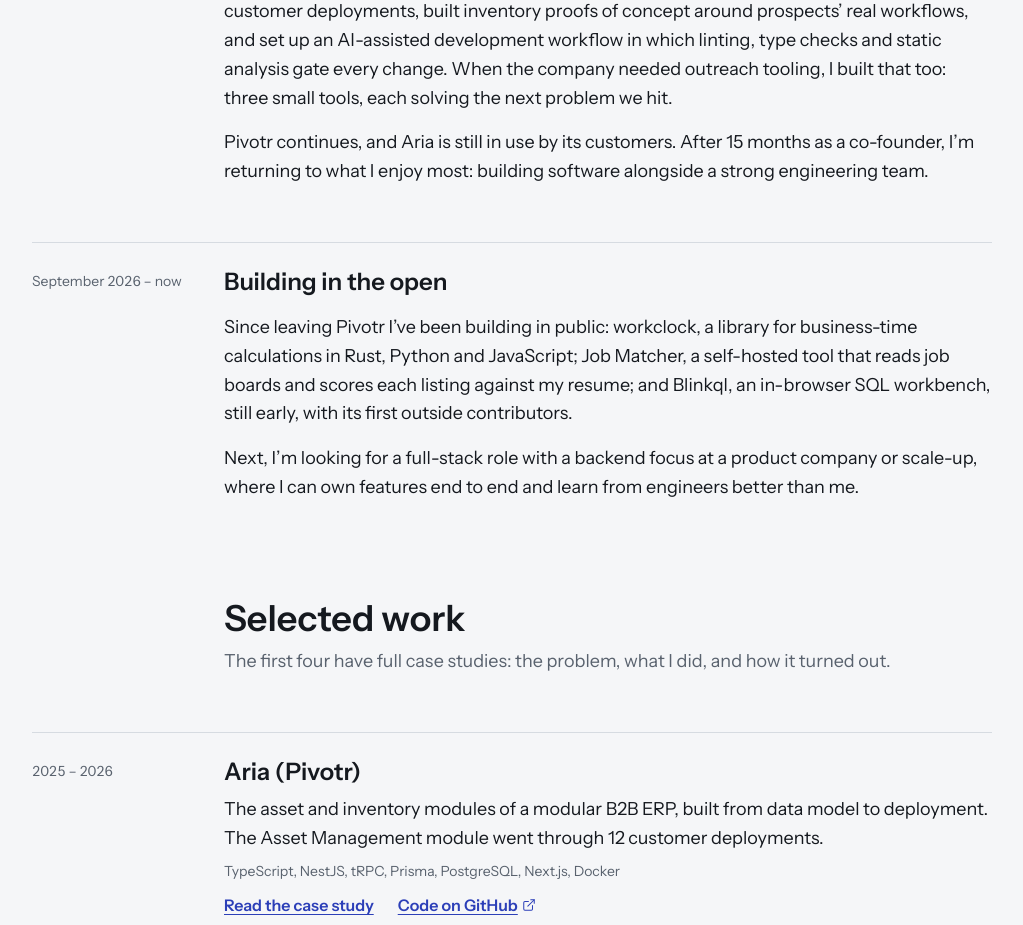
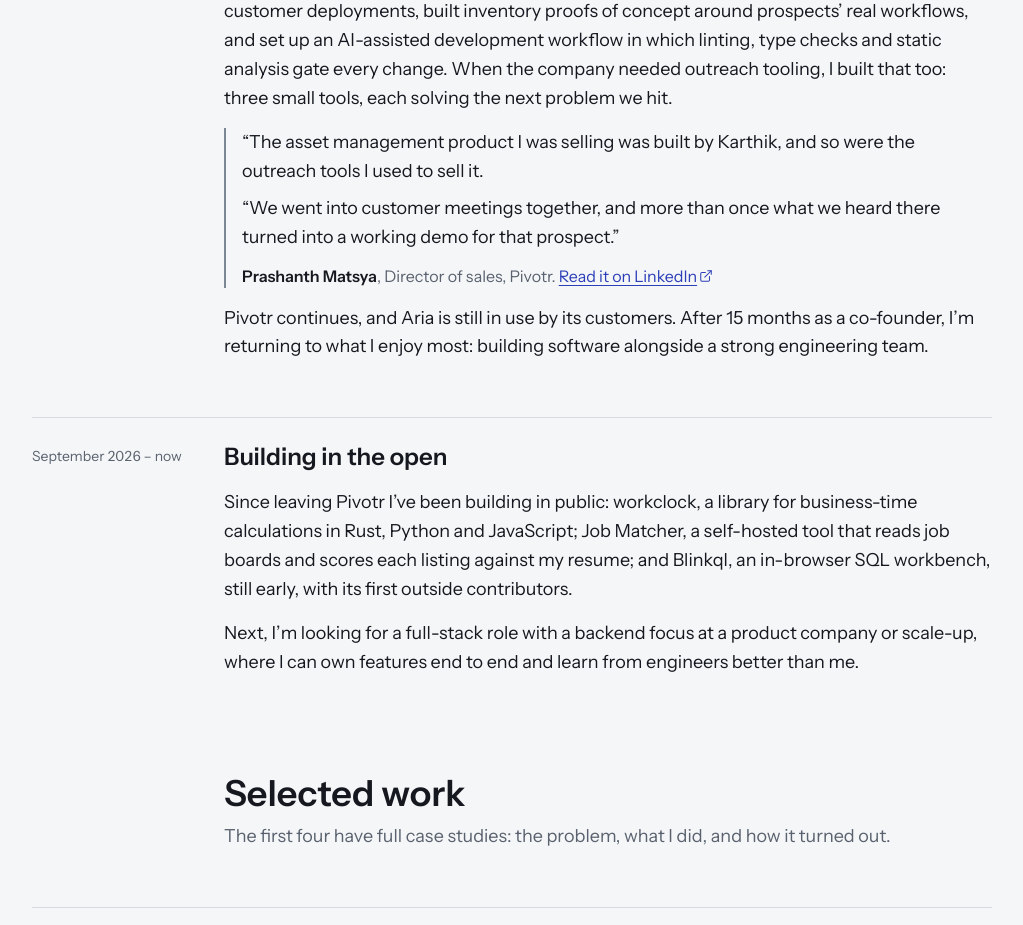
Before and after one commit to Karthik-beta/personal-website, a Next.js app: page / in a window 1280 px wide. Shown: the part 2180-3105 px from the top of the page, without its empty margins (128-1151 px from the left). Built offline with nearby package versions, Linux system fonts and the light colour scheme; no server answers.

Commit message:
feat: quote Prashanth's recommendation in the Pivotr chapter, credited and linked

```diff
--- a/src/components/home/chapters.tsx
+++ b/src/components/home/chapters.tsx
@@ -1,4 +1,5 @@
 import { Quote } from "@/components/site/quote";
+import { Recommendation } from "@/components/site/recommendation";
 import { TimeRow } from "@/components/site/time-row";
 import { Container } from "@/components/ui/container";
 import { home, type When } from "@/content/home";
@@ -60,8 +61,10 @@ export function Chapters() {
               {chapter.blocks.map((block, index) =>
                 typeof block === "string" ? (
                   <p key={index}>{block}</p>
+                ) : "quote" in block ? (
+                  <Quote key={index}>{block.quote}</Quote>
                 ) : (
-                  <Quote key={index}>{block.quote}</Quote>
+                  <Recommendation key={index} {...block.recommendation} />
                 ),
               )}
             </Chapter>
--- /dev/null
+++ b/src/components/site/recommendation.tsx
@@ -0,0 +1,22 @@
+import { TextLink } from "@/components/ui/text-link";
+import type { Recommendation as RecommendationData } from "@/content/home";
+
+/** Someone else's words, so a neutral rule, quotation marks and a credit: never Karthik's voice. */
+export function Recommendation({ paragraphs, name, role, href }: RecommendationData) {
+  return (
+    <figure className="border-l-2 border-rule-strong pl-4">
+      <blockquote className="grid max-w-[60ch] gap-2">
+        {paragraphs.map((paragraph, index) => (
+          <p key={index}>
+            “{paragraph}
+            {index === paragraphs.length - 1 && "”"}
+          </p>
+        ))}
+      </blockquote>
+      <figcaption className="mt-3 text-sm text-muted">
+        <span className="font-semibold text-ink">{name}</span>, {role}.{" "}
+        <TextLink href={href}>Read it on LinkedIn</TextLink>
+      </figcaption>
+    </figure>
+  );
+}
--- a/src/content/home.ts
+++ b/src/content/home.ts
@@ -7,7 +7,10 @@ export type Lead = { strong: string; rest: string };
 /** [ISO date, label] for a <time> element. */
 export type When = [string, string];
 
-export type ChapterBlock = string | { quote: string };
+/** Someone else's published words about Karthik, quoted exactly, with who said it and where. */
+export type Recommendation = { paragraphs: string[]; name: string; role: string; href: string };
+
+export type ChapterBlock = string | { quote: string } | { recommendation: Recommendation };
 
 export type Chapter = {
   title: string;
@@ -98,6 +101,18 @@ export const home = {
         blocks: [
           "In June 2025 I co-founded Pivotr. Our product, Aria, is a modular ERP for businesses. I architected and built two of its core modules, Asset Management and Inventory Management, with TypeScript, NestJS, tRPC, Prisma, PostgreSQL and Next.js.",
           "Owning a product meant owning everything around it. I took Asset Management through 12 customer deployments, built inventory proofs of concept around prospects’ real workflows, and set up an AI-assisted development workflow in which linting, type checks and static analysis gate every change. When the company needed outreach tooling, I built that too: three small tools, each solving the next problem we hit.",
+          {
+            // Two sentences of Prashanth's LinkedIn recommendation (ADR 0026), word for word.
+            recommendation: {
+              paragraphs: [
+                "The asset management product I was selling was built by Karthik, and so were the outreach tools I used to sell it.",
+                "We went into customer meetings together, and more than once what we heard there turned into a working demo for that prospect.",
+              ],
+              name: "Prashanth Matsya",
+              role: "Director of sales, Pivotr",
+              href: "https://www.linkedin.com/in/karthik-paramesh/details/recommendations/",
+            },
+          },
           "Pivotr continues, and Aria is still in use by its customers. After 15 months as a co-founder, I’m returning to what I enjoy most: building software alongside a strong engineering team.",
         ],
       },
--- a/src/lib/agent-docs.ts
+++ b/src/lib/agent-docs.ts
@@ -1,5 +1,5 @@
 import { caseStudies, type CaseSection, type CaseStudy } from "@/content/case-studies";
-import { home, type Chapter } from "@/content/home";
+import { home, type Chapter, type ChapterBlock } from "@/content/home";
 import { openSource } from "@/content/open-source";
 import { resume, resumeDescription, type ResumeRow, type ResumeSection } from "@/content/resume";
 import { activitySummary, formatDay, getOpenSource } from "@/lib/open-source";
@@ -37,6 +37,16 @@ const md = (...blocks: (string | false | null | undefined)[]) =>
 
 const range = (chapter: Chapter) => `${chapter.from[1]} – ${chapter.to ? chapter.to[1] : "now"}`;
 
+function chapterBlock(block: ChapterBlock) {
+  if (typeof block === "string") return block;
+  if ("quote" in block) return `> ${block.quote}`;
+  const { paragraphs, name, role, href } = block.recommendation;
+  return [
+    ...paragraphs.map((paragraph, i) => `> “${paragraph}${i === paragraphs.length - 1 ? "”" : ""}`),
+    `> ${name}, ${role}. ${link("Read it on LinkedIn", href)}`,
+  ].join("\n>\n");
+}
+
 async function homeMarkdown() {
   const { hero, chapters, work, about, contact } = home;
   const data = await getOpenSource();
@@ -57,7 +67,7 @@ async function homeMarkdown() {
       md(
         `### ${chapter.title}`,
         [chapter.role, range(chapter)].filter(Boolean).join(" · "),
-        ...chapter.blocks.map((block) => (typeof block === "string" ? block : `> ${block.quote}`)),
+        ...chapter.blocks.map(chapterBlock),
       ).trimEnd(),
     ),
     `## ${work.title}`,
--- a/src/lib/site.ts
+++ b/src/lib/site.ts
@@ -18,7 +18,7 @@ export const site = {
   // ISO dates for search engines (sitemap, structured data). Bump `updated` when the home page's
   // content changes in a way a reader would notice, not for code or styling changes.
   published: "2026-10-27",
-  updated: "2026-10-28",
+  updated: "2026-11-04",
   links: {
     github: "https://github.com/Karthik-beta",
     linkedin: "https://www.linkedin.com/in/karthik-paramesh",
```
